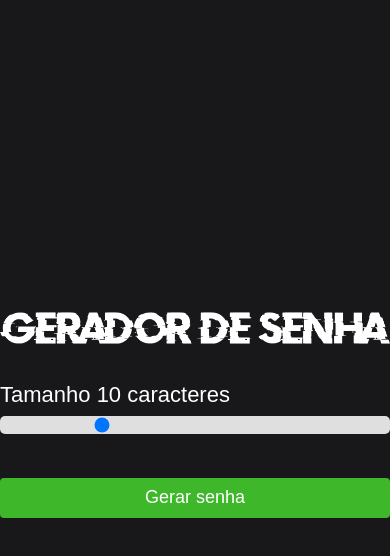
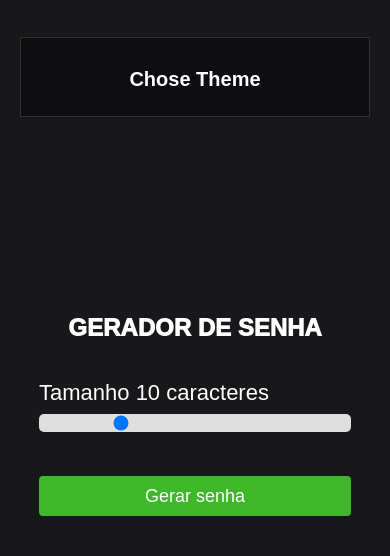
Before and after one commit to SamuelR499/gerador-de-senha, a plain HTML site: page index.htm in a window 390 px wide. Drawn offline with Linux system fonts and the light colour scheme.

Commit message:
feat: adiciona responsividade e white mode

```diff
--- a/index.htm
+++ b/index.htm
@@ -11,7 +11,14 @@
 </head>
 
 <body>
-    <img class="logo"  src="./images/logo.png" alt="Gerador de senha logo"/>
+    <div class="theme-btn">
+        <button type="button" onclick="changeTheme()">
+            <h2>
+                Chose Theme
+            </h2>
+        </button>
+    </div>
+    <div class="logo"><h2>GERADOR DE SENHA</h2></div>
     <main class="container-input">
         <span>Tamanho <span id="value"></span> caracteres</span>
         <input type="range" class="slider" id="slider" min="5" max="25" value="10" />
@@ -23,7 +30,6 @@
         <span id="password" class="password"></span>
         <span class="tooltip" id="tooltip">Clique na senha para copiar.👆</span>
     </div>
-
     <script src="script.js"></script>
 </body>
 
--- a/script.js
+++ b/script.js
@@ -1,8 +1,13 @@
 //Agradecimentos ao Sujeito Programador -> https://www.youtube.com/watch?v=i6t2jaRxos4&t=749s&ab_channel=Sujeitoprogramador
 //Alem de inspiração para criar projetos, esse foi um bem legal de fazer!! ;)
+let body = document.querySelector('body');
+let all_h2 = document.querySelectorAll('h2');
+let all_span = document.querySelectorAll('span');
+let tooltip = document.querySelector('.tooltip');
+let darkMode = true;
+
 let sliderElement = document.querySelector('#slider');
 let buttonElement = document.querySelector('#button');
-
 let sizePassword = document.querySelector('#value');
 let Password = document.querySelector('#password');
 
@@ -36,3 +41,30 @@ function copyPassword() {
   clipText.innerHTML = 'Copied!';
   setTimeout(timeChange, 2000);
 }
+
+function changeTheme() {
+  darkMode = !darkMode
+  body.style = '#18181b'
+  all_h2.forEach((elmnt)=>{
+    elmnt.style.color = '#fff'
+  });
+
+  all_span.forEach((elmnt)=>{
+    elmnt.style.color = '#fff'
+  });
+
+  if (darkMode === false) {
+    body.style.background = 'rgb(190 203 196)'
+    all_h2.forEach((elmnt)=>{
+      elmnt.style.color = '#18181b'
+    });
+
+    all_span[0].style.color = 'rgb(24 24 27)'
+    all_span[0].style.fontWeight = 'bold'
+    all_span[1].style.color = 'rgb(24 24 27)'
+    all_span[2].style.color = 'rgb(24 24 27)'
+    all_span[2].style.fontWeight = 'bold'
+    all_span[3].style.color = 'rgb(24 24 27)'
+  }
+
+};
--- a/style.css
+++ b/style.css
@@ -5,8 +5,9 @@
   box-sizing: border-box;
 }
 
+
 body {
-  background-color: #18181b;
+  background: #18181b;
   width: 100%;
   height: 100vh;
   display: flex;
@@ -15,9 +16,36 @@ body {
   flex-direction: column;
 }
 
-.logo {
-  max-width: 600px;
+.theme-btn {
+  position: fixed;
+  bottom: 85%;
+  cursor: pointer;
+  margin-top: 40px;
+}
+
+
+.theme-btn button {
+width: 20%;
+background-color: rgb(0, 0, 0, 0.40);
+border:  none;
+color: #fff;
+border: 1px solid #313131;
+transition: transform 0.5s;
+margin: 10px 20px;
+padding-top: 30px;
+}
+
+
+.theme-btn button:hover {
+  transform: scale(1.05);
+}
+
+.logo h2 {
+  margin: 0 auto;
+  font-weight:1000;
+  font-size: 36px;
   margin-bottom: 24px;
+  text-align: center
 }
 
 h2 {
@@ -90,7 +118,7 @@ h2 {
 }
 
 .tooltip {
-  color: #fff;
+  color: #3eb72b;
   position: relative;
   top: 20px;
   padding: 6px 8px;
@@ -103,8 +131,42 @@ h2 {
   transition: all 0.5s ease-in-out;
 }
 
+
 .container-password:hover .tooltip {
   visibility: visible;
   bottom: 50px;
   opacity: 1;
 }
+
+@media screen and (max-width: 1024px) {
+  body {
+    width: 80%;
+    height: 100vh;
+    display: flex;
+    justify-content: center;
+    align-items: center;
+    flex-direction: column;
+  }
+
+  body .theme-btn {
+    display: flex;
+    justify-content: center;
+    position: fixed;
+    bottom: 85%;
+    margin-top: 0;
+    margin: 0 auto;
+  }
+
+  .theme-btn button {
+    width: 90%;
+    padding: 10;
+  }
+
+  .logo h2 {
+    margin: 0 auto;
+    font-weight: 1000;
+    font-size: 24px;
+    margin-bottom: 24px;
+    text-align: center
+  }
+}
```
